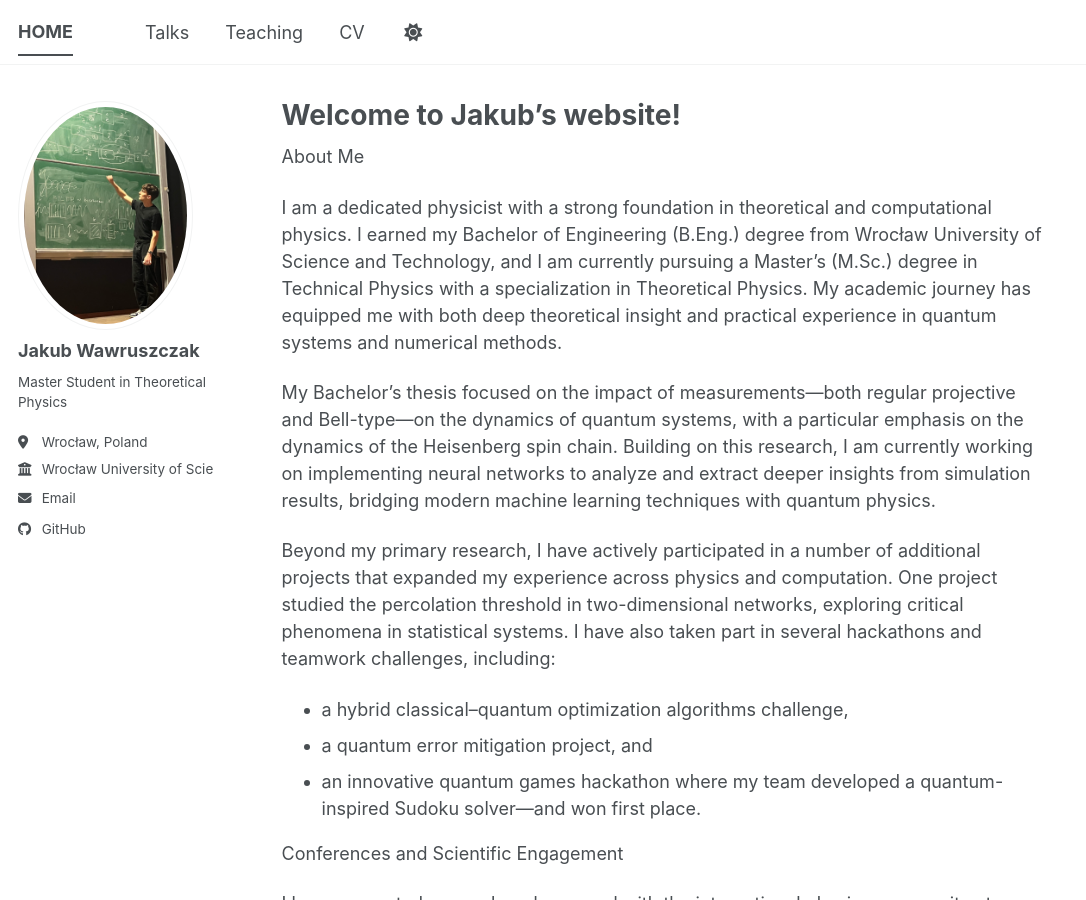
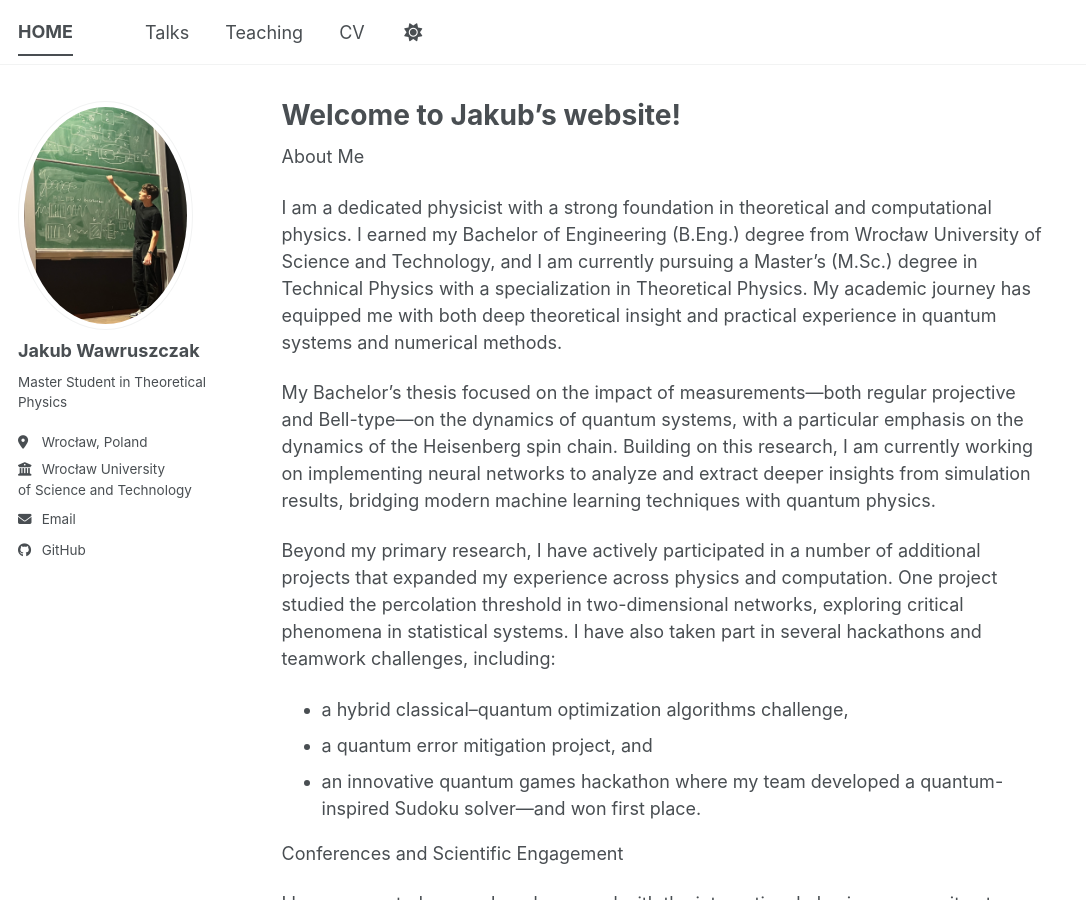
Before and after one commit to JakubWaw/JakubWaw.github.io, a Jekyll site: the page built from _pages/about.md, in a window 1280 px wide and 900 px high. Shown: the whole window, without its empty margins (0-1086 px from the left). Built offline with Jekyll 4.4.1, drawn with Linux system fonts in a browser that asks for light colours; a script bundle is joined from its source files by our own code; library files that are not in the unit come from our copies.

```diff
--- a/_config.yml
+++ b/_config.yml
@@ -28,7 +28,7 @@ author:
   pronouns         : # example: "she/her"
   bio              : "Master Student in Theoretical Physics"
   location         : "Wrocław, Poland"
-  employer         : "Wrocław University \n of Science and Technology"
+  employer         : "Wrocław University <br> of Science and Technology"
   uri              : # URL
   email            : "jakubwawruszczak2@gmail.com"
 
```
